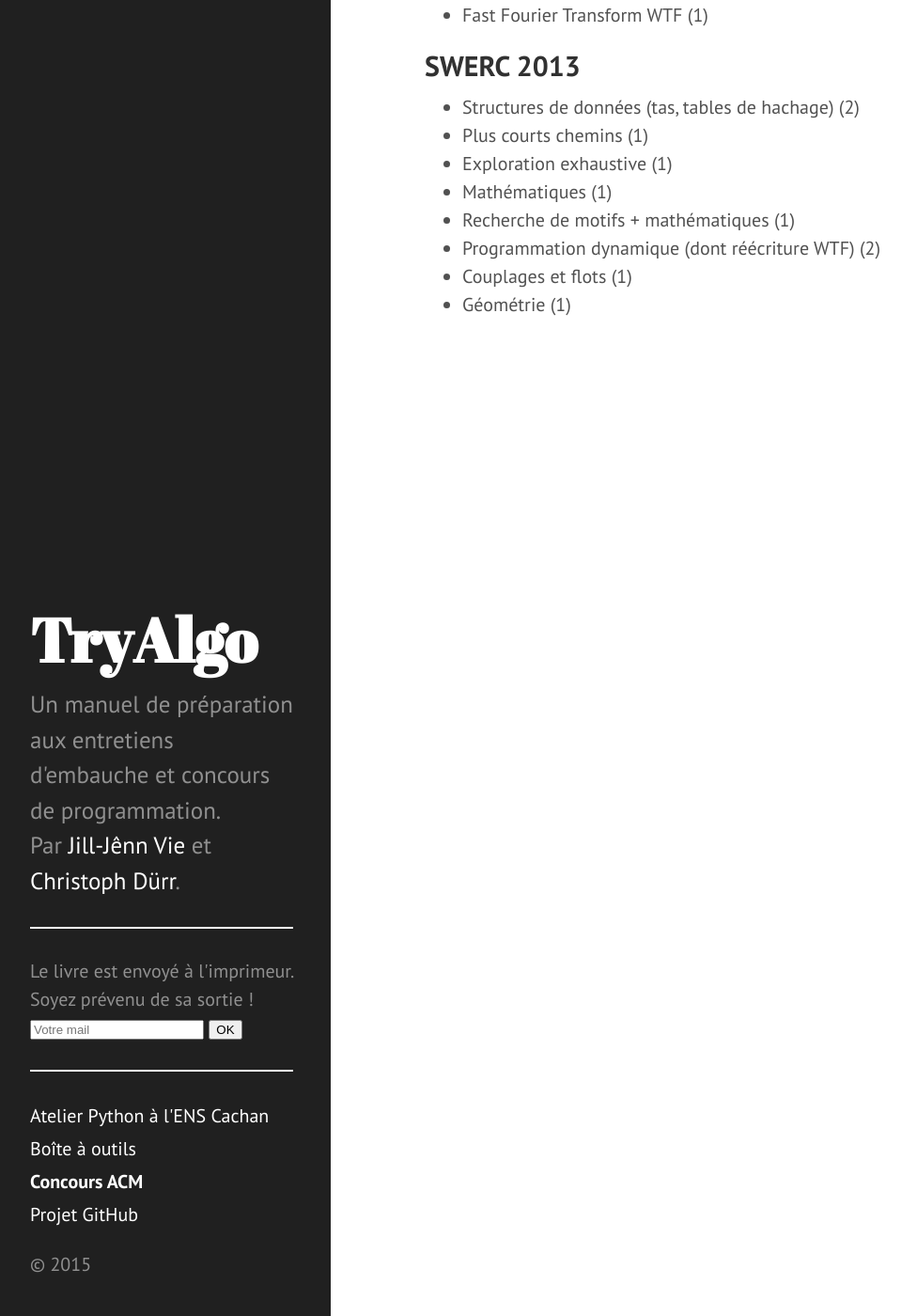
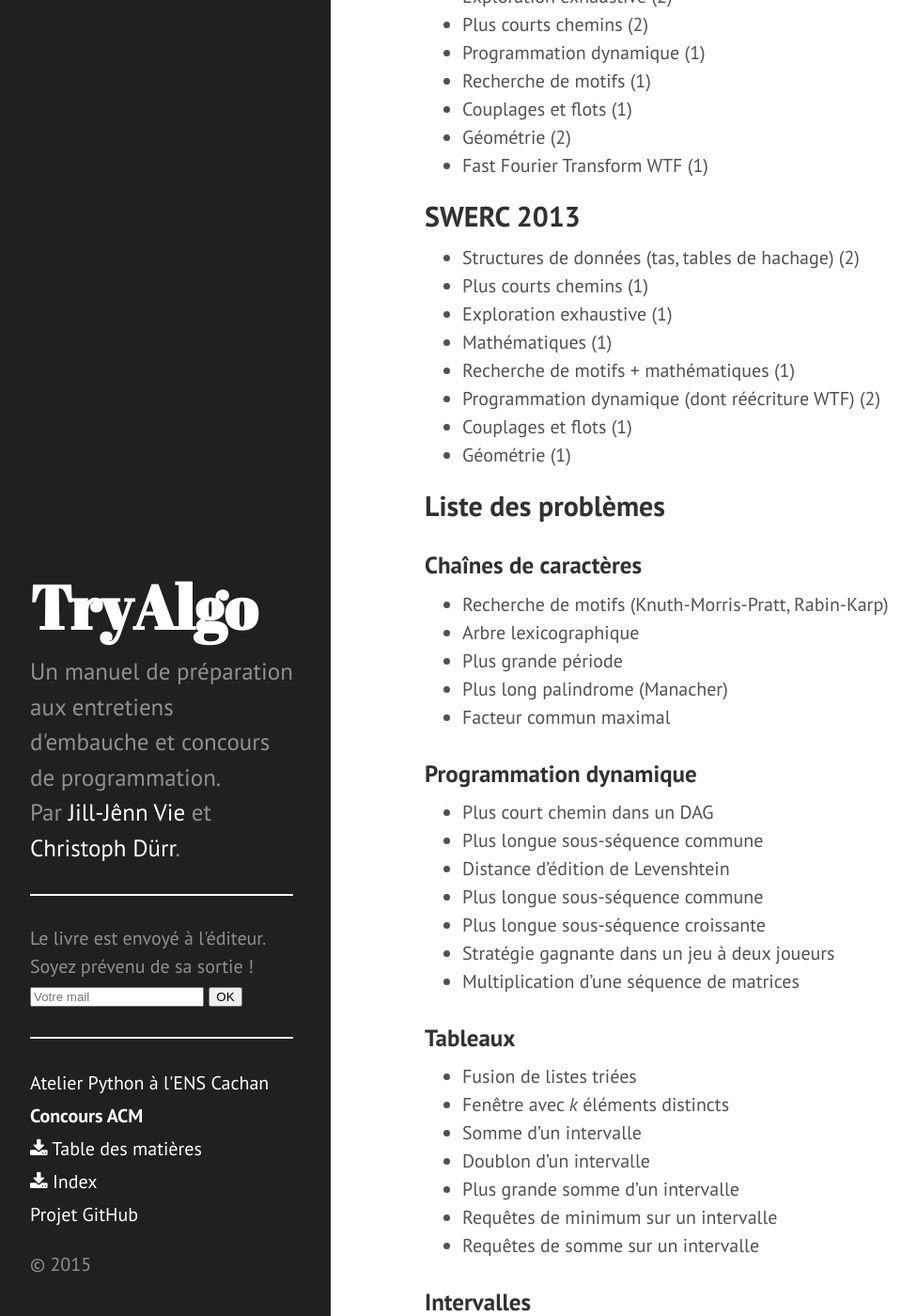
Before and after one commit to jilljenn/tryalgo.org, a Jekyll site: the page built from acm/index.md, in a window 1280 px wide and 1400 px high, scrolled down 725 px. Shown: the whole window at 94% size, without its empty margins (8-984 px from the left). Built offline with Jekyll 4.4.1, drawn with Linux system fonts in a browser that asks for light colours; nearby versions of some CDN libraries; Markdown is read by kramdown in place of the engine named in the settings; some of the changed text lies outside the part shown.

Commit message:
Update ACM page

```diff
--- a/_includes/head.html
+++ b/_includes/head.html
@@ -5,6 +5,7 @@
 
   <!-- Enable responsiveness on mobile devices-->
   <meta name="viewport" content="width=device-width, initial-scale=1.0, maximum-scale=1">
+  <meta name="description" content="{{ site.description }}">
 
   <title>
     {% if page.title == "Home" %}
@@ -19,6 +20,7 @@
   <link rel="stylesheet" href="{{ site.baseurl }}public/css/syntax.css">
   <link rel="stylesheet" href="{{ site.baseurl }}public/css/hyde.css">
   <link rel="stylesheet" href="http://fonts.googleapis.com/css?family=PT+Sans:400,400italic,700|Abril+Fatface">
+  <link rel="stylesheet" href="https://maxcdn.bootstrapcdn.com/font-awesome/4.4.0/css/font-awesome.min.css">
 
   <script src="https://microajax.googlecode.com/svn/trunk/microajax.js"></script>
 
--- a/_includes/sidebar.html
+++ b/_includes/sidebar.html
@@ -8,7 +8,7 @@
       </h1>
       <p class="lead">{{ site.description }}</p>
       <hr />
-      Le livre est envoyé à l'imprimeur. Soyez prévenu de sa sortie !
+      Le livre est envoyé à l'éditeur. Soyez prévenu de sa sortie !
       <input type="text" id="mail" onkeydown="if(event.keyCode == 13) {document.getElementById('btn').click(); this.value = ''};" placeholder="Votre mail" />
       <button id="btn" onclick="microAjax('/register/', function () {document.getElementById('btn').innerHTML = 'Merci !'}, 'mail=' + document.getElementById('mail').value)">OK</button>
       <hr />
@@ -31,6 +31,8 @@
         {% endif %}
       {% endfor %}
 
+      <a class="sidebar-nav-item" href="/toc.pdf"><i class="fa fa-download"></i> Table des matières</a>
+      <a class="sidebar-nav-item" href="/index.pdf"><i class="fa fa-download"></i> Index</a>
       <a class="sidebar-nav-item" href="{{ site.github.repo }}">Projet GitHub</a>
     </nav>
 
--- a/acm/index.md
+++ b/acm/index.md
@@ -11,11 +13,14 @@
 - 23/09 [Structures de données](/tp3/)
 - 02/10 [Plus courts chemins](/tp4/)
 - 08/10 [Couplages et flots](/tp5/)
+- 15/10 [Exploration exhaustive](/tp6/)
+- 22/10 [Géométrie](/tp7/)
+- 05/11 4 problèmes à résoudre
+- 12/11 Liste des problèmes
 
 ### À venir
 
-- 15/10 Exploration exhaustive
-- 22/10 Géométrie ? (brrr)
+- 20/11 Let's go to Porto!
 
 ## SWERC 2014
 
@@ -37,3 +42,118 @@
 - Programmation dynamique (dont réécriture WTF) (2)
 - Couplages et flots (1)
 - Géométrie (1)
+
+## Liste des problèmes
+
+### Chaînes de caractères
+
+- Recherche de motifs (Knuth-Morris-Pratt, Rabin-Karp)
+- Arbre lexicographique
+- Plus grande période
+- Plus long palindrome (Manacher)
+- Facteur commun maximal
+
+### Programmation dynamique
+
+- Plus court chemin dans un DAG
+- Plus longue sous-séquence commune
+- Distance d'édition de Levenshtein
+- Plus longue sous-séquence commune
+- Plus longue sous-séquence croissante
+- Stratégie gagnante dans un jeu à deux joueurs
+- Multiplication d'une séquence de matrices
+
+### Tableaux
+
+- Fusion de listes triées
+- Fenêtre avec *k* éléments distincts
+- Somme d'un intervalle
+- Doublon d'un intervalle
+- Plus grande somme d'un intervalle
+- Requêtes de minimum sur un intervalle
+- Requêtes de somme sur un intervalle
+
+### Intervalles
+
+- Arbre d'intervalles
+- Union d'intervalles
+- Couverture d'intervalles
+
+### Graphes
+
+- DFS : Parcours en profondeur
+- BFS : Parcours en largeur
+- Composantes connexes
+- Composantes biconnexes
+- Tri topologique
+- 2-SAT
+- Composantes fortement connexes
+
+### Cycles
+
+- Chemin eulérien
+- Problème du postier chinois (Google Hash Code 2014)
+- Cycles de ratio poids sur longueur minimal (Karp)
+- Cycles de ratio coût sur temps minimal
+
+### Plus courts chemins
+
+- Graphes avec poids 0 ou 1
+- Graphes avec poids positifs ou nuls (Dijkstra)
+- Graphes avec poids arbitraires (Bellman-Ford)
+- Toutes paires source-destination
+- Grille
+
+### Couplages et flots
+
+- Couplage maximum biparti
+- Couplage parfait de poids maximal (hongrois, Kuhn-Munkres)
+- Couplage planaire sans croisement
+- Mariage stable (Gale-Shapley)
+- Flot maximal (Ford-Fulkerson, Edmonds-Karp)
+- Coupe minimale
+- Coupe minimale pour graphe planaire
+- Largeur d'un ordre partiel
+
+### Arbres
+
+- Arbre couvrant de poids minimal
+- Requêtes d'ancêtre commun le plus proche
+- Plus long chemin dans un arbre
+
+### Ensembles
+
+- Sac à dos
+- Rendu de monnaie
+- SUBSET-SUM
+- k-somme
+
+### Points et polygones
+
+- Enveloppe convexe
+- Paire de points les plus proches
+- Polygone rectilinéaire simple
+
+### Rectangles
+
+- Plus grand carré dans une grille
+- Plus grand rectangle dans un histogramme
+- Plus grand rectangle dans une grille
+- Union de rectangles
+- Union de rectangles disjoints
+
+### Calculs
+
+- PGCD
+- Bézout
+- Coefficients binomiaux
+- Exponentiation rapide
+- Nombres premiers
+- Évaluation d'une expression arithmétique
+- Systèmes d'équations linéaires
+
+### Exploration exhaustive
+
+- Sudoku
+- Énumération de permutations
+- Le compte est bon
```
Also changed, not shown: other parts of _includes/head.html (+8 -0 lines), other parts of acm/index.md (+2 -0 lines), toolbox/index.md (+56 -1 lines).
